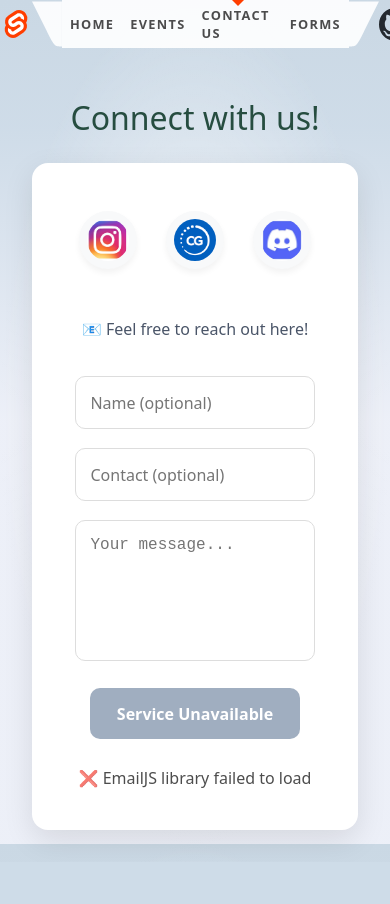
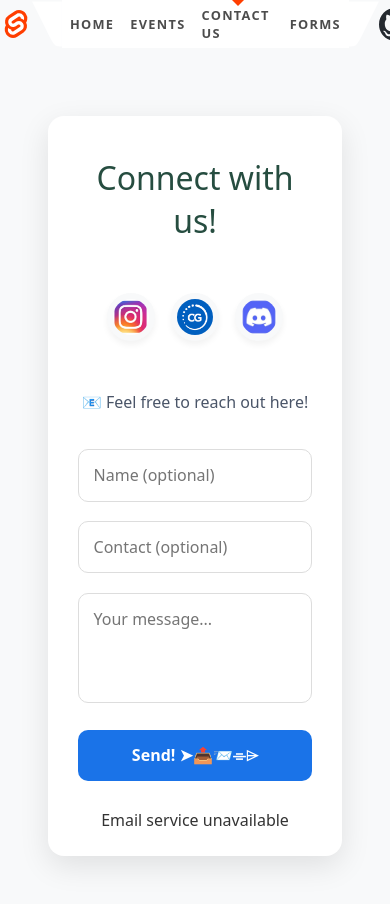
Before and after one commit to ryan-0816/ski, a SvelteKit app: page /contact in a window 390 px wide. Shown: the top 904 px of the page. Before the commit the page ends 862 px from the top, so only its background shows below. Built offline with nearby package versions, Linux system fonts and the light colour scheme.

Commit message:
working emailjs

```diff
--- a/src/routes/contact/+page.svelte
+++ b/src/routes/contact/+page.svelte
@@ -1,18 +1,100 @@
-<!DOCTYPE html>
-<html lang="en">
-<head>
-    <meta charset="UTF-8">
-    <meta name="viewport" content="width=device-width, initial-scale=1.0, maximum-scale=1.0, user-scalable=no">
-    <title>RIT Ski Team - Contact Us</title>
-    <script src="https://cdn.jsdelivr.net/npm/@emailjs/browser@3/dist/email.min.js"></script>
+<svelte:head>
+    <title>Contact Us - RIT Ski Team</title>
+    <meta name="description" content="Get in touch with the RIT Ski Team" />
+</svelte:head>
+
+<script>
+    import { onMount } from 'svelte';
+
+    let name = '';
+    let email = '';
+    let message = '';
+    let status = '';
+    let isSending = false;
+
+    // Email configuration - UPDATE THESE!
+    const PUBLIC_KEY = 'Rck1sjqBH0dNeF-aW'; // Get from EmailJS dashboard
+    const SERVICE_ID = 'service_jkq5b3u';
+    const TEMPLATE_ID = 'template_i9ke89m';
+
+    onMount(async () => {
+        // Load EmailJS
+        try {
+            const emailjs = await import('@emailjs/browser');
+            window.emailjs = emailjs;
+            emailjs.init(PUBLIC_KEY);
+            console.log('EmailJS initialized');
+        } catch (error) {
+            console.error('Failed to load EmailJS:', error);
+            status = 'Email service unavailable';
+        }
+    });
+
+    async function sendEmail() {
+        if (isSending) return;
+
+        if (!message.trim()) {
+            status = 'Please write your message';
+            return;
+        }
+
+        if (!window.emailjs) {
+            status = 'Email service not loaded yet';
+            return;
+        }
+
+        isSending = true;
+        status = '📨 Sending...';
+
+        try {
+            const templateParams = {
+                from_name: name.trim() || 'Anonymous',
+                from_email: email.trim() || 'no-email-provided',
+                message: message.trim(),
+                reply_to: email.trim() || ''
+            };
+
+            await window.emailjs.send(SERVICE_ID, TEMPLATE_ID, templateParams);
+
+            status = '✅ Message sent successfully!';
+            name = '';
+            email = '';
+            message = '';
+
+        } catch (error) {
+            console.error('Email send error:', error);
+
+            if (error?.message?.includes('public key')) {
+                status = '❌ Invalid email configuration. Check public key.';
+            } else if (error?.status === 400) {
+                status = '❌ Invalid email configuration';
+            } else if (error?.status === 401) {
+                status = '❌ Email service unauthorized';
+            } else {
+                status = '❌ Failed to send message';
+            }
+        } finally {
+            isSending = false;
+        }
+    }
+
+    function handleEnterKey(event) {
+        if (event.key === 'Enter' && !event.shiftKey) {
+            event.preventDefault();
+            sendEmail();
+        }
+    }
+</script>
+
 <style>
-        body {
+    :global(body) {
         margin: 0;
         padding: 0;
         width: 100%;
         overflow-x: hidden;
         -webkit-text-size-adjust: 100%;
         font-family: system-ui, -apple-system, BlinkMacSystemFont, 'Segoe UI', Roboto, sans-serif;
+        background: #f8f9fa;
     }
 
     .page-container {
@@ -21,18 +103,16 @@
         margin: 0 auto;
         padding: 1rem;
         box-sizing: border-box;
-        }
-
-        h1 {
-            text-align: center;
-            font-size: 2rem;
-            margin: 1rem 0 1.5rem;
-            color: #264d40;
+        display: flex;
+        justify-content: center;
+        align-items: center;
+        min-height: 100vh;
     }
 
     .contact-container {
-            max-width: 450px;
-            margin: 0 auto;
+        width: 100%;
+        max-width: 500px;
+        margin: auto;
         padding: 2.5rem;
         background: #fff;
         border-radius: 16px;
@@ -42,6 +122,13 @@
         align-items: center;
         gap: 1.2rem;
         text-align: center;
+    }
+
+    h1 {
+        text-align: center;
+        font-size: 2rem;
+        margin: 1rem 0 1.5rem;
+        color: #264d40;
     }
 
     .social-container {
@@ -86,6 +173,8 @@
         width: 85%;
         display: block;
         transition: border 0.3s ease;
+        box-sizing: border-box;
+        font-family: inherit;
     }
 
     input:focus, textarea:focus {
@@ -111,6 +200,7 @@
         transition: all 0.2s;
         width: 85%;
         margin-top: 0.5rem;
+        font-family: inherit;
     }
 
     button:disabled {
@@ -130,6 +220,7 @@
         font-weight: 500;
         min-height: 24px;
         margin: 0.5rem 0 0 0;
+        color: #333;
     }
 
     .subheading {
@@ -148,13 +239,33 @@
             padding: 1.5rem;
         }
     }
+
+    @media (max-width: 480px) {
+        .contact-container {
+            padding: 1.5rem;
+            margin: 1rem;
+        }
+
+        input, textarea, button {
+            width: 95%;
+        }
+
+        .social-container {
+            gap: 1rem;
+        }
+
+        .social-logo {
+            height: 36px;
+            width: 36px;
+            padding: 6px;
+        }
+    }
 </style>
-</head>
-<body>
+
 <div class="page-container">
+    <div class="contact-container">
         <h1>Connect with us!</h1>
 
-        <div class="contact-container">
         <div class="social-container">
             <!-- Instagram -->
             <a href="https://www.instagram.com/officialritskiteam/"
@@ -177,133 +288,14 @@
 
         <p class="subheading">📧 Feel free to reach out here!</p>
 
-            <input type="text" placeholder="Name (optional)" id="name" />
-            <input type="email" placeholder="Contact (optional)" id="email" />
-            <textarea placeholder="Your message..." id="message"></textarea>
+        <input type="text" placeholder="Name (optional)" bind:value={name} />
+        <input type="email" placeholder="Contact (optional)" bind:value={email} />
+        <textarea placeholder="Your message..." bind:value={message} on:keydown={handleEnterKey}></textarea>
 
-            <button id="send-button">Send! ➤📤📨⌯⌲</button>
+        <button on:click={sendEmail} disabled={isSending}>
+            {#if isSending}Sending...{:else}Send! ➤📤📨⌯⌲{/if}
+        </button>
 
-            <p class="status" id="status"></p>
+        <p class="status">{status}</p>
     </div>
 </div>
-
-    <script>
-        // Get DOM elements
-        const nameInput = document.getElementById('name');
-        const emailInput = document.getElementById('email');
-        const messageInput = document.getElementById('message');
-        const sendButton = document.getElementById('send-button');
-        const statusEl = document.getElementById('status');
-
-        // Email configuration - VERIFY THESE IN YOUR EMAILJS DASHBOARD
-        const PUBLIC_KEY = 'Rck1sjqBH0dNeF-aW'; // Replace with your actual public key
-        const SERVICE_ID = 'service_jkq5b3u';    // Replace with your actual service ID
-        const TEMPLATE_ID = 'template_i9ke89m';  // Replace with your actual template ID
-        const COOLDOWN_MS = 60000;
-
-        let lastSendTime = 0;
-        let isSending = false;
-
-        // Initialize EmailJS with error handling
-        function initializeEmailJS() {
-            try {
-                if (typeof emailjs === 'undefined') {
-                    statusEl.textContent = "❌ EmailJS library failed to load";
-                    return false;
-                }
-
-                emailjs.init(PUBLIC_KEY);
-                console.log("EmailJS initialized");
-                return true;
-            } catch (error) {
-                console.error("EmailJS init error:", error);
-                statusEl.textContent = "❌ EmailJS initialization failed";
-                return false;
-            }
-        }
-
-        // Initialize when page loads
-        document.addEventListener('DOMContentLoaded', function() {
-            if (!initializeEmailJS()) {
-                sendButton.disabled = true;
-                sendButton.textContent = "Service Unavailable";
-            }
-        });
-
-        // Send email function
-        const sendEmail = async () => {
-            // Check if EmailJS is available
-            if (typeof emailjs === 'undefined') {
-                statusEl.textContent = "❌ Email service not loaded";
-                return;
-            }
-
-            const now = Date.now();
-            if (now - lastSendTime < COOLDOWN_MS) {
-                statusEl.textContent = `⏳ Please wait before sending again`;
-                return;
-            }
-
-            const message = messageInput.value.trim();
-            if (!message) {
-                statusEl.textContent = "Please write your message";
-                return;
-            }
-
-            isSending = true;
-            sendButton.disabled = true;
-            sendButton.textContent = "Sending...";
-            statusEl.textContent = "📨 Sending...";
-
-            try {
-                const templateParams = {
-                    from_name: nameInput.value.trim() || "Anonymous",
-                    from_email: emailInput.value.trim() || "no-email-provided",
-                    message: message,
-                    reply_to: emailInput.value.trim() || "no-reply@example.com"
-                };
-
-                console.log("Sending email with params:", templateParams);
-
-                const response = await emailjs.send(SERVICE_ID, TEMPLATE_ID, templateParams);
-                console.log("Email sent successfully:", response);
-
-                statusEl.textContent = "✅ Message sent successfully!";
-                nameInput.value = '';
-                emailInput.value = '';
-                messageInput.value = '';
-                lastSendTime = now;
-
-            } catch (error) {
-                console.error("Email send error details:", error);
-
-                // More specific error messages
-                if (error.status === 400) {
-                    statusEl.textContent = "❌ Invalid email configuration";
-                } else if (error.status === 401) {
-                    statusEl.textContent = "❌ Email service unauthorized";
-                } else if (error.status === 0) {
-                    statusEl.textContent = "❌ Network error - check connection";
-                } else {
-                    statusEl.textContent = "❌ Failed to send message";
-                }
-            } finally {
-                isSending = false;
-                sendButton.disabled = false;
-                sendButton.textContent = "Send! ➤📤📨⌯⌲";
-            }
-        };
-
-        // Add event listener
-        sendButton.addEventListener('click', sendEmail);
-
-        // Allow Enter key to send message
-        messageInput.addEventListener('keypress', function(e) {
-            if (e.key === 'Enter' && !e.shiftKey) {
-                e.preventDefault();
-                sendEmail();
-            }
-        });
-    </script>
-</body>
-</html>
```
Lines whose indentation alone changed are shown as unchanged.
